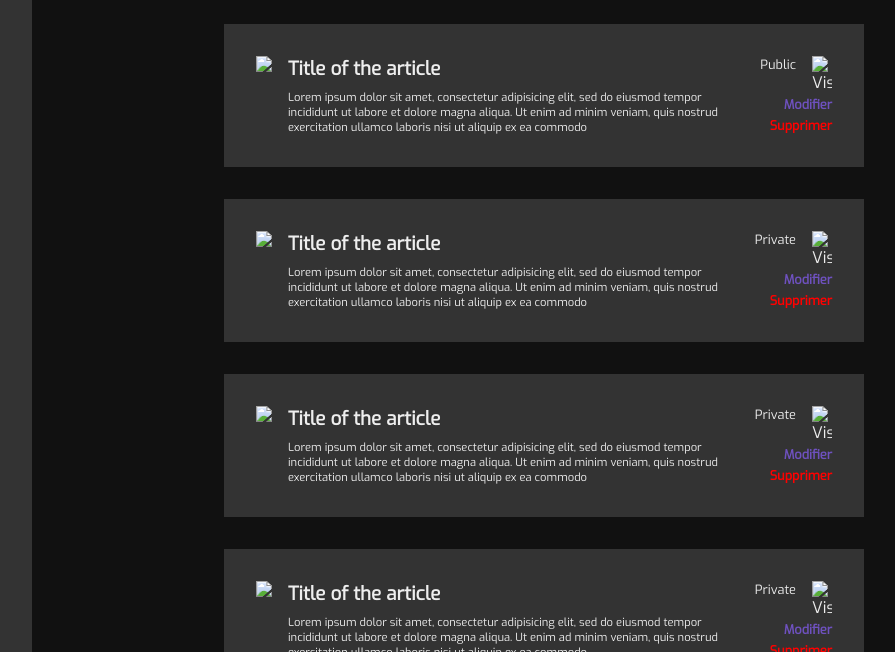
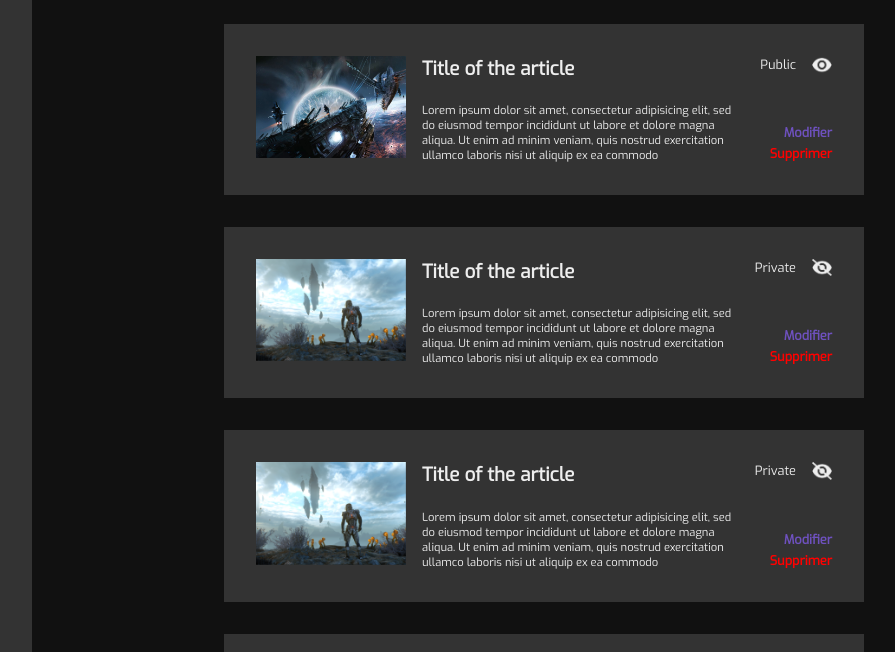
Before and after one commit to JeremDlcn/univership, a plain HTML site: page admin/article.html in a window 1280 px wide. Shown: the part 148-800 px from the top of the page, without its empty margins (224-1119 px from the left). Drawn offline with Linux system fonts and the light colour scheme; files that its build step writes are made by us from their sources.

Commit message:
Replace path admin pages

```diff
--- a/admin/article.html
+++ b/admin/article.html
@@ -5,10 +5,10 @@
         <meta name="viewport" content="width=device-width, initial-scale=1">
         <link href="https://fonts.googleapis.com/css?family=Exo" rel="stylesheet">
         <meta name="theme-color" content="#333333"/>
-        <link rel="icon" type="icon/png" href="image/favicon.png"/>
-        <link rel="stylesheet" href="css/admin.css">
-        <link rel="stylesheet" href="css/header.css">
-        <link rel="stylesheet" href="css/footer.css">
+        <link rel="icon" type="icon/png" href="../image/favicon.png"/>
+        <link rel="stylesheet" href="../css/admin.css">
+        <link rel="stylesheet" href="../css/header.css">
+        <link rel="stylesheet" href="../css/footer.css">
         <title>Articles - Admin</title>
     </head>
     <body>
@@ -16,14 +16,14 @@
         <main>
             <section id="topArticle">
                 <h1>Articles</h1>
-                <a href="admin-edit-article.html"><button id="write"><img src="image/icon/document.png">Écrire un Article</button></a>
+                <a href="edit-article.html"><button id="write"><img src="../image/icon/document.png">Écrire un Article</button></a>
             </section>
             <section id="listArticles">
                 <h2>Liste des articles</h2>
 
                 <div class="article">
                     <div>
-                        <img src="image/news/news1.png">
+                        <img src="../image/news/news1.png">
                     </div>
                     <div class="corps">
                         <h3>Title of the article</h3>
@@ -34,7 +34,7 @@
                     <div class="tools">
                         <figure>
                             <figcaption>Public</figcaption>
-                            <img src="image/icon/eye.png" class="visibility" title="Visibilité">
+                            <img src="../image/icon/eye.png" class="visibility" title="Visibilité">
                         </figure>
                         <div>
                             <a href="">Modifier</a>
@@ -45,7 +45,7 @@
 
                 <div class="article">
                     <div>
-                        <img src="image/news/news2.png">
+                        <img src="../image/news/news2.png">
                     </div>
                     <div class="corps">
                         <h3>Title of the article</h3>
@@ -56,7 +56,7 @@
                     <div class="tools">
                         <figure>
                             <figcaption>Private</figcaption>
-                            <img src="image/icon/no_eye.png" class="visibility" title="Visibilité">
+                            <img src="../image/icon/no_eye.png" class="visibility" title="Visibilité">
                         </figure>
                         <div>
                             <a href="">Modifier</a>
@@ -68,7 +68,7 @@
 
                 <div class="article">
                     <div>
-                        <img src="image/news/news2.png">
+                        <img src="../image/news/news2.png">
                     </div>
                     <div class="corps">
                         <h3>Title of the article</h3>
@@ -79,7 +79,7 @@
                     <div class="tools">
                         <figure>
                             <figcaption>Private</figcaption>
-                            <img src="image/icon/no_eye.png" class="visibility" title="Visibilité">
+                            <img src="../image/icon/no_eye.png" class="visibility" title="Visibilité">
                         </figure>
                         <div>
                             <a href="">Modifier</a>
@@ -90,7 +90,7 @@
 
                 <div class="article">
                     <div>
-                        <img src="image/news/news2.png">
+                        <img src="../image/news/news2.png">
                     </div>
                     <div class="corps">
                         <h3>Title of the article</h3>
@@ -101,7 +101,7 @@
                     <div class="tools">
                         <figure>
                             <figcaption>Private</figcaption>
-                            <img src="image/icon/no_eye.png" class="visibility" title="Visibilité">
+                            <img src="../image/icon/no_eye.png" class="visibility" title="Visibilité">
                         </figure>
                         <div>
                             <a href="">Modifier</a>
@@ -112,7 +112,7 @@
 
                 <div class="article">
                     <div>
-                        <img src="image/news/news2.png">
+                        <img src="../image/news/news2.png">
                     </div>
                     <div class="corps">
                         <h3>Title of the article</h3>
@@ -123,7 +123,7 @@
                     <div class="tools">
                         <figure>
                             <figcaption>Private</figcaption>
-                            <img src="image/icon/no_eye.png" class="visibility" title="Visibilité">
+                            <img src="../image/icon/no_eye.png" class="visibility" title="Visibilité">
                         </figure>
                         <div>
                             <a href="">Modifier</a>
```
Also changed, not shown: admin/edit-article.html (+6 -6 lines).
